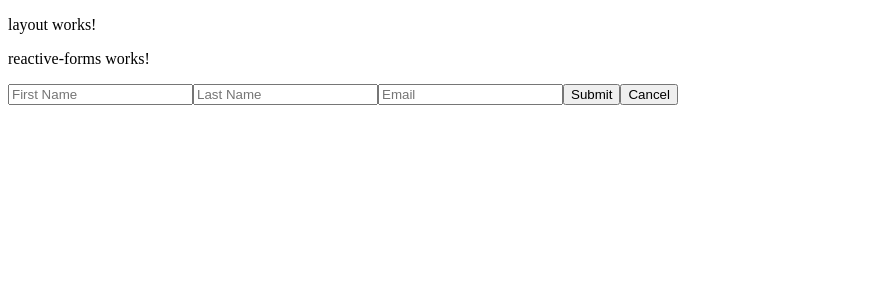
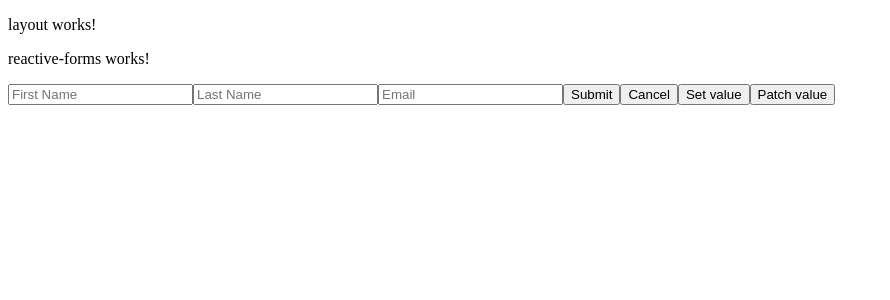
Before and after one commit to CodeMaster17/Ticketing-System, an Angular app: page /reactive-forms in a window 1280 px wide. Shown: the top 300 px of the page, without its empty margins (0-890 px from the left). Built offline with nearby package versions, Linux system fonts and the light colour scheme.

Commit message:
feat: set and patch value

```diff
--- a/src/app/pages/reactive-forms/reactive-forms.component.html
+++ b/src/app/pages/reactive-forms/reactive-forms.component.html
@@ -18,5 +18,7 @@
     <input type="email" placeholder="Email" formControlName="email" />
     <button type="submit">Submit</button>
     <button (click)="reset()">Cancel</button>
+    <button (click)="fillData()"> Set value </button>
+    <button (click)="setData()"> Patch value </button>
   </form>
 </div>
--- a/src/app/pages/reactive-forms/reactive-forms.component.ts
+++ b/src/app/pages/reactive-forms/reactive-forms.component.ts
@@ -79,4 +79,18 @@ export class ReactiveFormsComponent {
       fname: 'Chandan',
     });
   }
+
+  fillData() {
+    this.regForm.setValue({
+      fname: 'Hitanshi',
+      lname: 'singh',
+      email: 'moti@gmail.com',
+    });
+  }
+  setData() {
+    this.regForm.patchValue({
+      lname: 'singh',
+      email: 'moti@gmail.com',
+    });
+  }
 }
```
